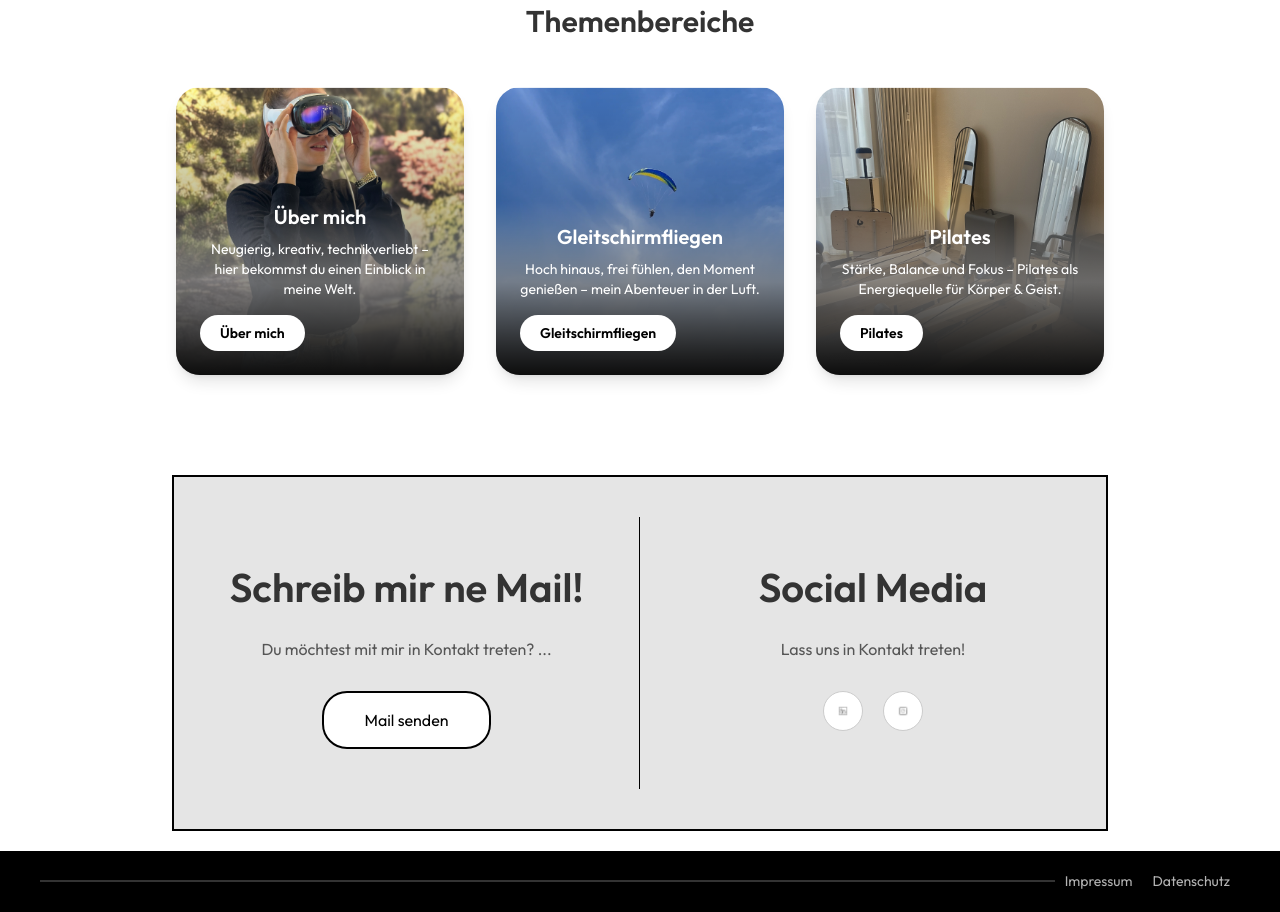
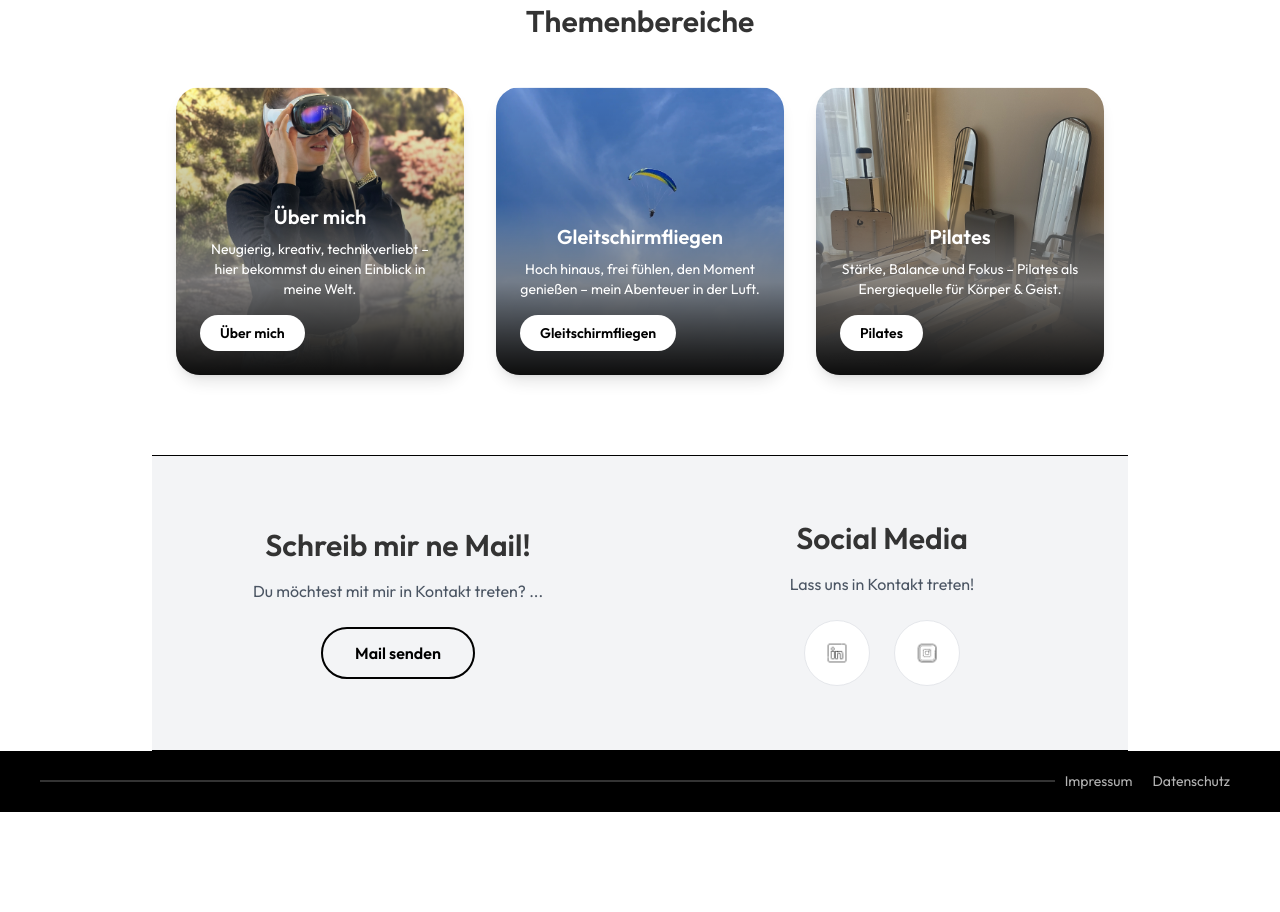
Before and after one commit to IU-Webprogrammierung/web-programmierung-ricardaerath-1, a plain HTML site: page index.html in a window 1280 px wide. Shown: the part 604-1516 px from the top of the page. After the commit the page ends 1416 px from the top, so only its background shows below. Drawn offline with nearby package versions, Linux system fonts and the light colour scheme.

Commit message:
added contact to tailwind

```diff
--- a/index.html
+++ b/index.html
@@ -119,30 +119,38 @@
 
 
 
-        <section id="kontakt" class="contact-container">
-            <div class="contact-flex">
+          <section id="kontakt" class="bg-gray-100 border-t border-b border-black py-16 px-6">
+            <div class="max-w-6xl mx-auto grid grid-cols-1 md:grid-cols-2 gap-10 items-center">
 
-                <div class="contact-item">
-                    <h2>Schreib mir ne Mail!</h2>
-                    <p>Du möchtest mit mir in Kontakt treten? ...</p>
-                    <a href="mailto:ricardaerath@gmail.com" class="mail-button">Mail senden</a>
+              <div class="flex flex-col items-center text-center px-6">
+                <h2 class="text-3xl font-bold mb-4">Schreib mir ne Mail!</h2>
+                <p class="text-gray-600 max-w-md mb-6">
+                  Du möchtest mit mir in Kontakt treten? ...
+                </p>
+                <a href="mailto:ricardaerath@gmail.com"
+                   class="inline-block px-8 py-3 border-2 border-black rounded-full font-semibold text-black hover:bg-black hover:text-white transition">
+                  Mail senden
+                </a>
               </div>
 
-                <div class="contact-item">
-                    <h2>Social Media</h2>
-                    <p>Lass uns in Kontakt treten!</p>
-                    <div class="icons">
-                        <a href="https://www.linkedin.com/in/ricarda-erath-a910aa1b2/" target="_blank">
-                            <img src="img/Twitter.png" alt="LinkedIn Icon" />
+              <div class="flex flex-col items-center text-center px-6">
+                <h2 class="text-3xl font-bold mb-4">Social Media</h2>
+                <p class="text-gray-600 max-w-md mb-6">Lass uns in Kontakt treten!</p>
+                <div class="flex gap-6">
+                  <a href="https://www.linkedin.com/in/ricarda-erath-a910aa1b2/" target="_blank"
+                     class="bg-white p-3 rounded-full border hover:scale-105 transition">
+                    <img src="img/Twitter.png" alt="LinkedIn Icon" class="w-10 h-10" />
                   </a>
-                        <a href="https://www.instagram.com/rika.chu/?hl=de" target="_blank">
-                            <img src="img/Instagram.png" alt="Instagram Icon" />
+                  <a href="https://www.instagram.com/rika.chu/?hl=de" target="_blank"
+                     class="bg-white p-3 rounded-full border hover:scale-105 transition">
+                    <img src="img/Instagram.png" alt="Instagram Icon" class="w-10 h-10" />
                   </a>
                 </div>
               </div>
 
             </div>
           </section>
+
     </main>
 
     <footer>
--- a/style.css
+++ b/style.css
@@ -19,85 +19,6 @@
     justify-content: center;
     min-height: 100vh;
     background-color: white;
-  }
-
-  .contact-container {
-    background-color: #e5e5e5;
-    border: 2px solid black;
-    margin: 20px;
-    padding: 40px 0;
-
-    .contact-flex {
-      display: flex;
-      flex-direction: row;
-      justify-content: space-between;
-      flex-wrap: wrap;
-
-      .contact-item {
-        flex: 1 1 50%;
-        padding: 40px;
-        display: flex;
-        flex-direction: column;
-        align-items: center;
-        min-width: 300px;
-        border-right: 1px solid black;
-        box-sizing: border-box;
-
-        &:last-child {
-          border-right: none;
-        }
-
-        h2 {
-          font-size: 2.5rem;
-          font-weight: bold;
-          margin-bottom: 20px;
-          text-align: center;
-        }
-
-        p {
-          font-size: 1rem;
-          color: #555;
-          text-align: center;
-          max-width: 400px;
-          margin-bottom: 30px;
-        }
-
-        .mail-button {
-          padding: 15px 40px;
-          border: 2px solid black;
-          background-color: white;
-          color: black;
-          font-size: 1rem;
-          text-decoration: none;
-          border-radius: 25px;
-          transition: background-color 0.3s;
-
-          &:hover {
-            background-color: #f0f0f0;
-          }
-        }
-
-        .icons {
-          display: flex;
-          gap: 20px;
-          justify-content: center;
-
-          img {
-            width: 40px;
-            height: 40px;
-            padding: 10px;
-            border-radius: 50%;
-            background-color: white;
-            border: 1px solid #ccc;
-            transition: transform 0.2s;
-
-            &:hover {
-              transform: scale(1.1);
-            }
-          }
-        }
-      }
-    }
   }
 
   footer {
```
Lines whose indentation alone changed are shown as unchanged.
